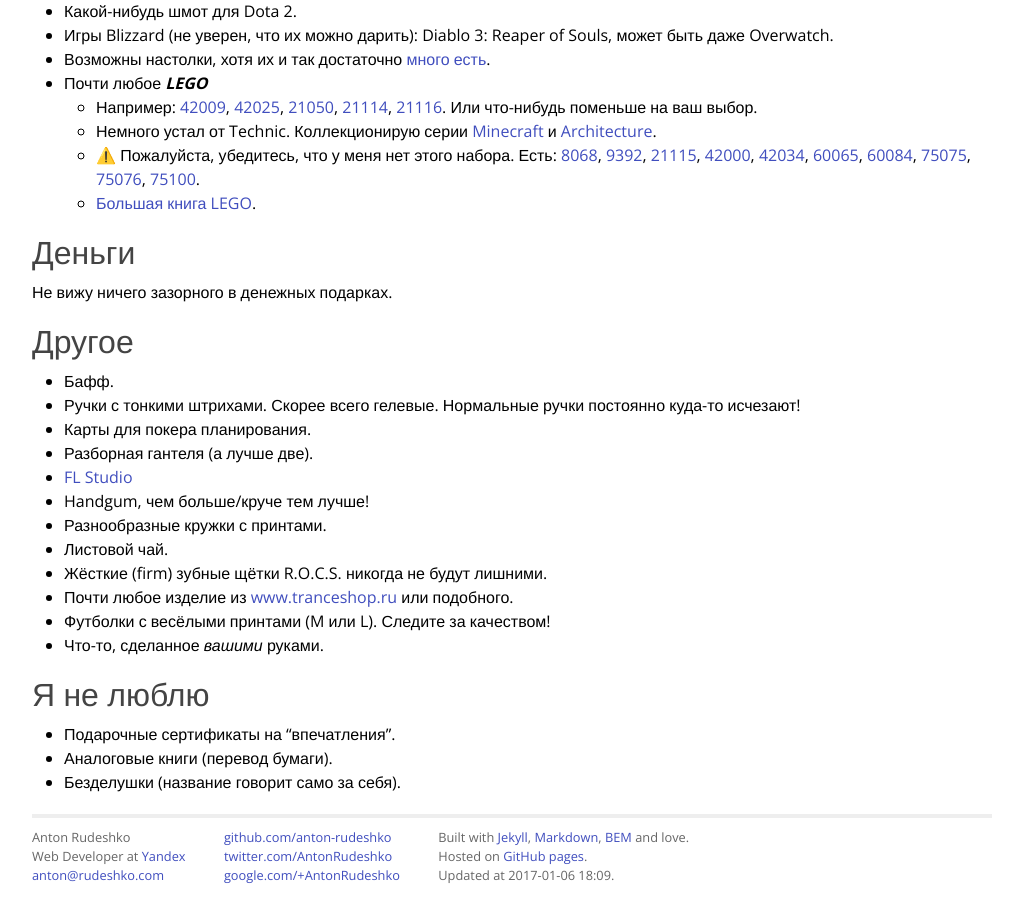
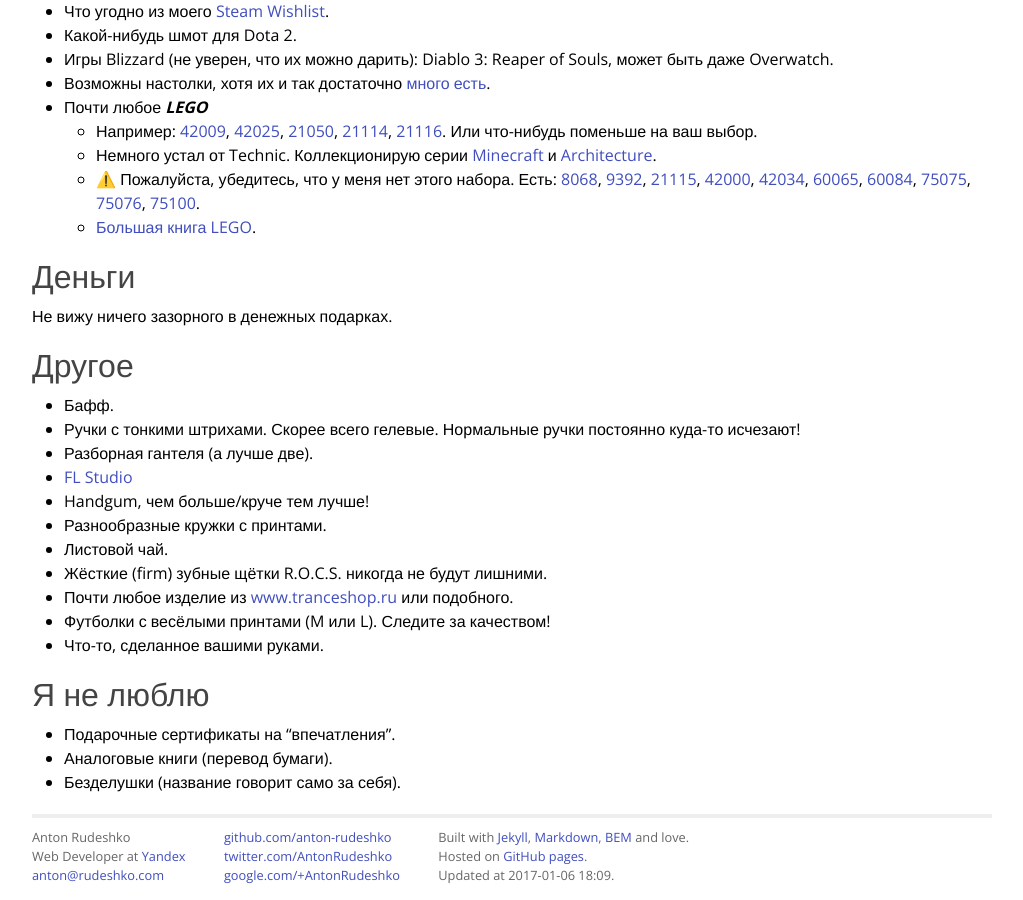
Before and after one commit to anton-rudeshko/anton-rudeshko.github.io, a Jekyll site: the page built from wishlist/index.md, in a window 1280 px wide and 900 px high, scrolled down 1146 px. Shown: the whole window, without its empty margins (128-1151 px from the left). Built offline with Jekyll 4.4.1, drawn with Linux system fonts in a browser that asks for light colours; comment, search, counter and statistics services are not loaded; some of the changed text lies outside the part shown.

Commit message:
wishlist: minor updates and elaboration

```diff
--- a/wishlist/index.md
+++ b/wishlist/index.md
@@ -95,7 +96,6 @@ Russian version only.
 
   * Бафф.
   * Ручки с тонкими штрихами. Скорее всего гелевые. Нормальные ручки постоянно куда-то исчезают!
-  * Карты для покера планирования.
   * Разборная гантеля (а лучше две).
   * [FL Studio][fl-studio]
   * Handgum, чем больше/круче тем лучше!
@@ -104,7 +104,7 @@ Russian version only.
   * Жёсткие (firm) зубные щётки R.O.C.S. никогда не будут лишними.
   * Почти любое изделие из [www.tranceshop.ru](http://www.tranceshop.ru/) или подобного.
   * Футболки с весёлыми принтами (M или L). Следите за качеством!
-  * Что-то, сделанное *вашими* руками.
+  * Что-то, сделанное вашими руками.
 
 [fl-studio]: https://support.image-line.com/jshop/shop.php
 
```
Also changed, not shown: other parts of wishlist/index.md (+1 -0 lines).
